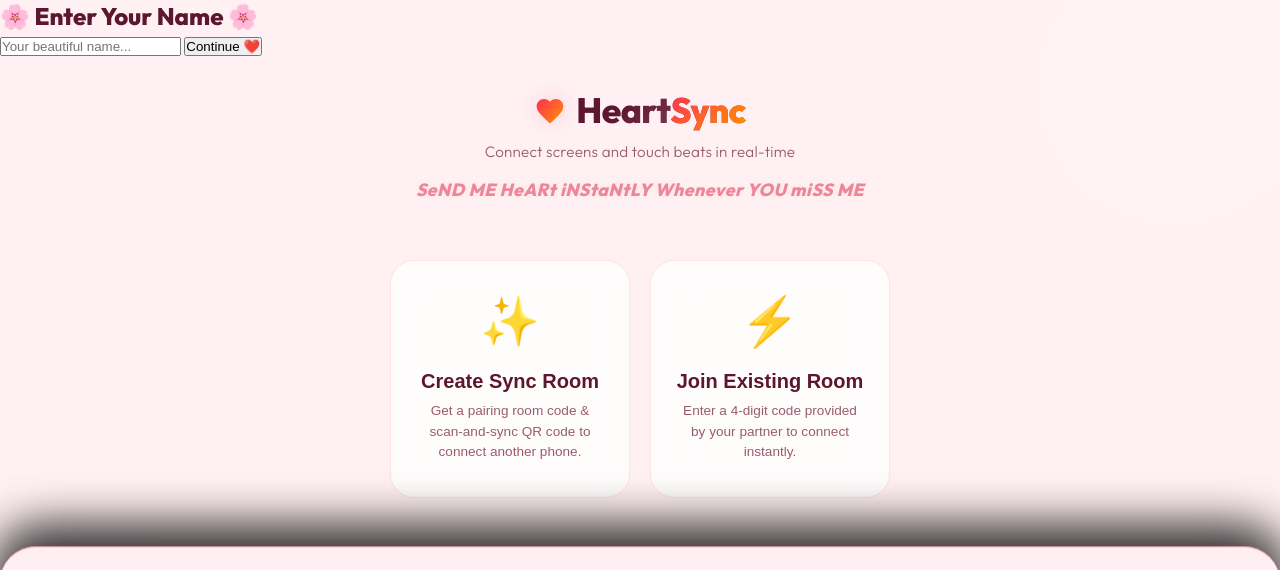
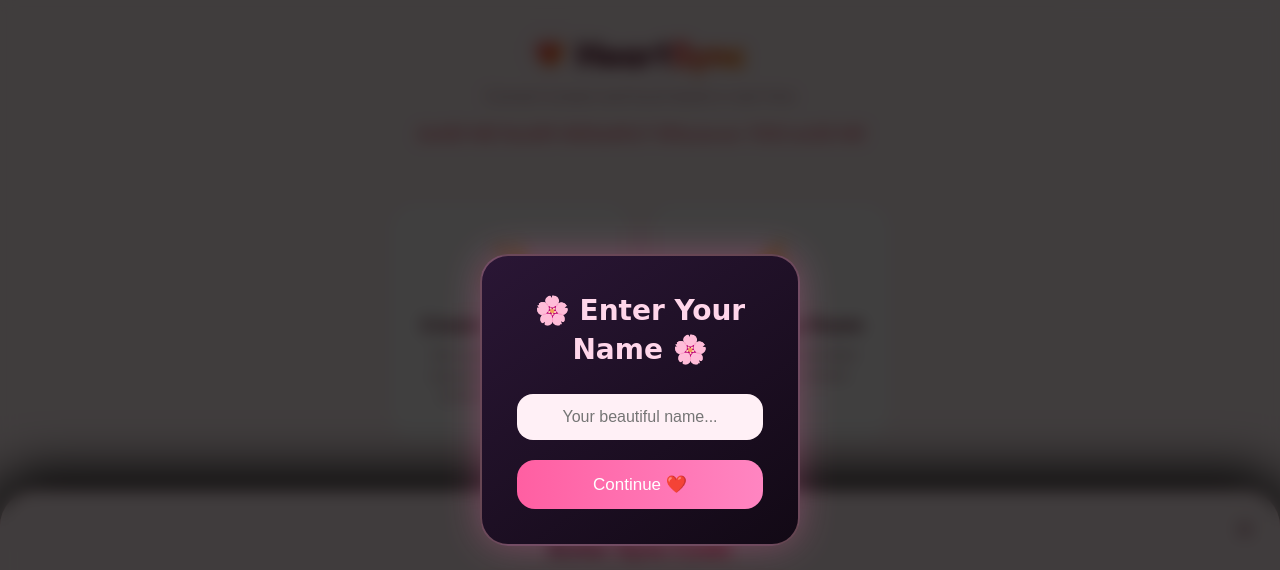
Before and after one commit to RupshaaPal/love-signal, a website: page public/index.html in a window 1280 px wide. Shown: the top 570 px of the page. Drawn offline with nearby package versions, Linux system fonts and the light colour scheme; no server answers.

Commit message:
Enhance styling for name modal and input fields
Added styles for name modal and input elements.

```diff
--- a/public/css/style.css
+++ b/public/css/style.css
@@ -39,6 +39,7 @@
   user-select: none;
 }
 html, body {
+   overflow:hidden;
   width: 100%;
   height: 100%;
   overflow: hidden;
@@ -1004,3 +1005,93 @@ html, body {
   0% { transform: translate(0, 0) scale(1.2); }
   100% { transform: translate(-60px, -40px) scale(0.95); }
 }
+.name-modal{
+  position:fixed;
+  inset:0;
+  background:rgba(0,0,0,0.75);
+  display:flex;
+  justify-content:center;
+  align-items:center;
+  z-index:9999;
+  backdrop-filter:blur(8px);
+}
+
+.name-box{
+  width:320px;
+  padding:35px;
+  border-radius:28px;
+  background:linear-gradient(145deg,#2a1635,#120915);
+  border:2px solid rgba(255,182,193,0.35);
+  box-shadow:0 0 35px rgba(255,105,180,0.3);
+  text-align:center;
+  animation:fadePop .5s ease;
+}
+
+.floral-title{
+  color:#ffd6ea;
+  font-size:28px;
+  margin-bottom:25px;
+  font-family:cursive;
+}
+
+#partner-name-input{
+  width:100%;
+  padding:14px;
+  border:none;
+  border-radius:16px;
+  outline:none;
+  background:#fff0f6;
+  color:#4a0033;
+  font-size:16px;
+  margin-bottom:20px;
+  text-align:center;
+}
+
+#save-name-btn{
+  width:100%;
+  padding:14px;
+  border:none;
+  border-radius:18px;
+  background:linear-gradient(90deg,#ff5fa2,#ff85c1);
+  color:white;
+  font-size:17px;
+  cursor:pointer;
+  transition:.3s;
+}
+
+#save-name-btn:hover{
+  transform:scale(1.04);
+}
+
+@keyframes fadePop{
+  from{
+    opacity:0;
+    transform:scale(.8);
+  }
+  to{
+    opacity:1;
+    transform:scale(1);
+  }
+}
+body::before{
+  content:"🌸 🌸 🌸 🌸 🌸";
+  position:fixed;
+  top:-10%;
+  left:0;
+  width:100%;
+  height:200%;
+  font-size:32px;
+  opacity:0.18;
+  pointer-events:none;
+  animation:blossomFall 18s linear infinite;
+  white-space:pre-wrap;
+}
+
+@keyframes blossomFall{
+  from{
+    transform:translateY(-20%);
+  }
+  to{
+    transform:translateY(50%);
+  }
+}
```
